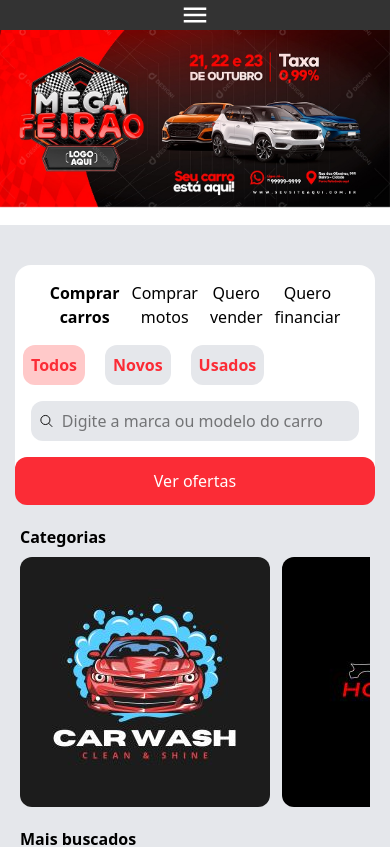
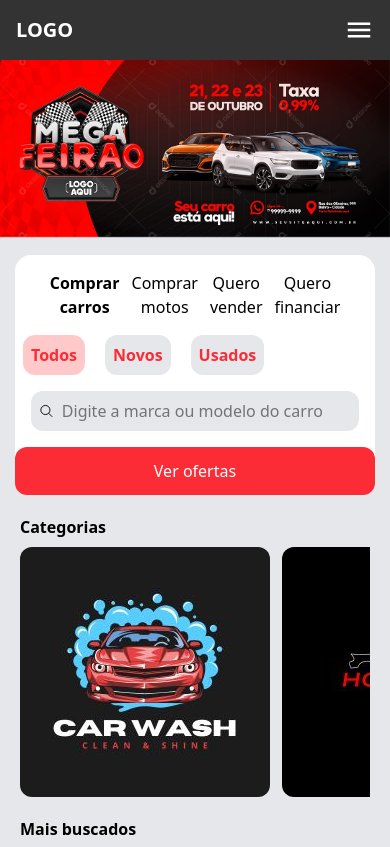
Before and after one commit to trafegoofertaecontingencia/app, a Next.js app: page / in a window 390 px wide. Shown: the top 847 px of the page. Built offline with nearby package versions, Linux system fonts and the light colour scheme.

Commit message:
alterações no navbar

```diff
--- a/app/hatches/page.tsx
+++ b/app/category/[slug]/page.tsx
@@ -2,7 +2,15 @@ import { CiCalendarDate } from "react-icons/ci";
 import { TfiDashboard } from "react-icons/tfi";
 import { CiLocationOn } from "react-icons/ci";
 
-export default function Hatches() {
+type CategoryPageProps = {
+  params: {
+    category: string;
+  };
+};
+
+export default async function Category({ params }: CategoryPageProps) {
+  console.log(await params);
+
   const cars = [
     {
       brand: "Volkswagen",
@@ -12,7 +20,7 @@ export default function Hatches() {
       desc: "1.0 duas portas",
       year: "2011/2012",
       km: "103.689",
-      img: "https://blog.olhonocarro.com.br/wp-content/uploads/2023/07/image-51.jpeg"
+      img: "https://blog.olhonocarro.com.br/wp-content/uploads/2023/07/image-51.jpeg",
     },
     {
       brand: "Chevrolet",
@@ -22,7 +30,7 @@ export default function Hatches() {
       desc: "1.4",
       year: "2014/2015",
       km: "56.621",
-      img: "https://sicrediuniaomsto.coop.br/sites/default/files/classificados/IMG-20220919-WA0167.jpg"
+      img: "https://sicrediuniaomsto.coop.br/sites/default/files/classificados/IMG-20220919-WA0167.jpg",
     },
     {
       brand: "Chevrolet",
@@ -32,7 +40,7 @@ export default function Hatches() {
       desc: "1.0 4 portas",
       year: "2010/2010",
       km: "201.639",
-      img: "https://image1.mobiauto.com.br/images/api/images/v1.0/241452410/transform/fl_progressive,f_webp,q_70,w_750"
+      img: "https://image1.mobiauto.com.br/images/api/images/v1.0/241452410/transform/fl_progressive,f_webp,q_70,w_750",
     },
   ];
 
@@ -41,11 +49,7 @@ export default function Hatches() {
       {cars.map((car, index) => (
         <div key={index} className="flex flex-col">
           <div className="flex gap-2">
-            <img
-              className="w-[200px] rounded-xl"
-              src={car.img}
-              alt=""
-            />
+            <img className="w-[200px] rounded-xl" src={car.img} alt="" />
 
             <div className="flex flex-col">
               <p className="font-bold uppercase">{car.model}</p>
@@ -71,8 +75,12 @@ export default function Hatches() {
           </div>
 
           <div className="flex justify-center gap-2 w-[100%] mt-2">
-            <button className="bg-gray-200 w-[50%] p-2 rounded-xl">´Detalhes</button>
-            <button className="bg-[#333] w-[50%] rounded-xl text-white">Ver Parcelas</button>
+            <button className="bg-gray-200 w-[50%] p-2 rounded-xl">
+              ´Detalhes
+            </button>
+            <button className="bg-[#333] w-[50%] rounded-xl text-white">
+              Ver Parcelas
+            </button>
           </div>
         </div>
       ))}
--- a/app/components/Header.tsx
+++ /dev/null
@@ -1,8 +0,0 @@
-import Navbar from "./Navbar";
-
-export default function Header() {
-  return (
-    <header className="w-[100%]">
-    </header>
-  );
-}
--- a/app/components/Navbar.tsx
+++ b/app/components/Navbar.tsx
@@ -1,35 +1,55 @@
 "use client";
 
 import { useState } from "react";
-import { IoMdMenu } from "react-icons/io";
-
-import { motion } from "motion/react";
-
+import { IoMdMenu, IoMdClose } from "react-icons/io";
+import { motion, AnimatePresence } from "framer-motion";
 import Link from "next/link";
 
 export default function Navbar() {
   const [isOpen, setIsOpen] = useState(false);
 
   return (
+    <>
+      {/* NAVBAR FIXO */}
       <motion.nav
-      initial={{ height: "auto" }}
-      animate={{ height: isOpen ? "260px" : "auto" }}
-      transition={{ duration: 0.2, delay: !isOpen ? 0.3 : 0 }}
-      className={`bg-[#333] flex items-start justify-center relative overflow-hidden`}
+        initial={false}
+        animate={{ height: isOpen ? 300 : 60 }}
+        transition={{ duration: 0.3 }}
+        className="bg-[#333] fixed top-0 left-0 w-full z-50 overflow-hidden px-4"
       >
+        {/* Topbar */}
+        <div className="flex items-center justify-between h-[60px]">
+          <p className="text-white font-bold text-xl">LOGO</p>
 
+          {/* Ícone de abrir/fechar */}
+          <div className="md:hidden text-white text-3xl cursor-pointer">
+            {isOpen ? (
+              <IoMdClose onClick={() => setIsOpen(false)} />
+            ) : (
+              <IoMdMenu onClick={() => setIsOpen(true)} />
+            )}
+          </div>
 
-      <IoMdMenu
-        onClick={() => setIsOpen(!isOpen)}
-        className="md:hidden text-white text-3xl"
-      />
+          {/* Desktop Menu */}
+          <ul className="hidden md:flex gap-6 text-white">
+            <li><Link href="/">Comprar</Link></li>
+            <li><Link href="/">Vender</Link></li>
+            <li><Link href="/">Assinar</Link></li>
+            <li><Link href="/">Serviços</Link></li>
+            <li><Link href="/">Notícias</Link></li>
+            <li><Link href="/">Ajuda</Link></li>
+          </ul>
+        </div>
 
-      {/* Celular */}
+        {/* Mobile Menu (slide in from right) */}
+        <AnimatePresence>
+          {isOpen && (
             <motion.ul
-        initial={{ right: "-100%" }}
-        animate={isOpen ? { right: "0" } : { right: "-100%" }}
-        transition={isOpen ? { delay: 0.3 } : {}}
-        className="md:hidden gap-3 list-none text-white justify-center bg-[#333] absolute right-[-100%] w-[100%] top-[30px] flex flex-col items-center p-3"
+              initial={{ x: "100%" }}
+              animate={{ x: 0 }}
+              exit={{ x: "100%" }}
+              transition={{ duration: 0.3 }}
+              className="md:hidden absolute top-[60px] left-0 w-full bg-[#333] text-white flex flex-col items-center gap-4"
             >
               <li><Link href="/">Comprar</Link></li>
               <li><Link href="/">Vender</Link></li>
@@ -38,16 +58,12 @@ export default function Navbar() {
               <li><Link href="/">Notícias</Link></li>
               <li><Link href="/">Ajuda</Link></li>
             </motion.ul>
+          )}
+        </AnimatePresence>
+      </motion.nav>
 
-      {/* Computador */}
-      <ul className="hidden md:flex gap-3 list-none text-white justify-center bg-[#333] p-3">
-        <li><Link href="/">Comprar</Link></li>
-        <li><Link href="/">Vender</Link></li>
-        <li><Link href="/">Assinar</Link></li>
-        <li><Link href="/">Serviços</Link></li>
-        <li><Link href="/">Notícias</Link></li>
-        <li><Link href="/">Ajuda</Link></li>
-      </ul>
-    </motion.nav>
+      {/* Espaço para compensar o navbar fixo */}
+      <div className="h-[60px]" />
+    </>
   );
 }
--- a/app/layout.tsx
+++ b/app/layout.tsx
@@ -3,9 +3,7 @@ import { Geist, Geist_Mono } from "next/font/google";
 
 import "./globals.css";
 
-import Header from "./components/Header";
 import Footer from "./components/Footer";
-import Slider from "./components/Slider";
 import Navbar from "./components/Navbar";
 
 const geistSans = Geist({
@@ -33,10 +31,8 @@ export default function RootLayout({
       <body
         className={`${geistSans.variable} ${geistMono.variable} antialiased`}
       >
-        <Header />
         <Navbar />
-        <Slider />
-        <div className="min-h-[90vh] bg-gray-200 pt-10">{children}</div>
+        <div className="min-h-[90vh] bg-gray-200">{children}</div>
         <Footer />
       </body>
     </html>
--- a/app/page.tsx
+++ b/app/page.tsx
@@ -3,13 +3,19 @@ import Categories from "./components/Categories";
 import MostWanted from "./components/MostWanted";
 import Services from "./components/Services";
 
+
+import Slider from "./components/Slider";
+
+
+
 export default function Home() {
   return (
     <div>
+      <Slider />
       <BuyAndSell />
       <Categories />
       <MostWanted />
       <Services />
     </div>
   );
-};
+}
```
Lines whose indentation alone changed are shown as unchanged.
